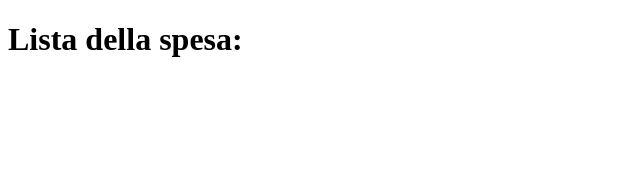
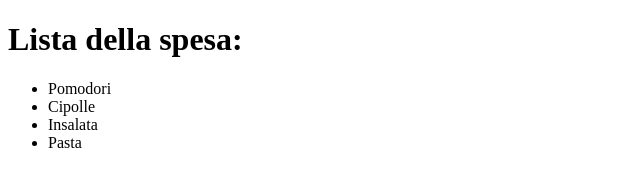
Before and after one commit to AdamBenDev/js-lista-spesa, a plain HTML site: page index.html in a window 1280 px wide. Shown: the whole page, without its empty margins (0-640 px from the left). Drawn offline with Linux system fonts and the light colour scheme.

Commit message:
length not lenght....

```diff
--- a/index.html
+++ b/index.html
@@ -4,13 +4,12 @@
     <meta charset="UTF-8">
     <meta http-equiv="X-UA-Compatible" content="IE=edge">
     <meta name="viewport" content="width=device-width, initial-scale=1.0">
-    <title>Document</title>
+    <title>Lista della spesa</title>
 </head>
 <body>
 
     <h1>Lista della spesa:</h1>
-	<ul id="lista"></ul>
-
+    <ul id="lista"></ul>
 
     <script src="./main.js"></script>
 </body>
--- a/main.js
+++ b/main.js
@@ -1,15 +1,27 @@
 /*Data una lista della spesa, stampare sulla pagina (anche brutalmente, basta che si vedano) gli elementi della lista individualmente con un ciclo while.*/
 
-//*Lista della spesa
+//!Lista della spesa
 
-let listaSpesa = ["Pomodori", "Cipolle", "Insalata", "Pasta" , "Pane" ]
+let listaSpesa = ["Pomodori", "Cipolle", "Insalata", "Pasta" ];
+
+//!seleziono l'html Element
+
+let listaHtml = document.getElementById("lista");
 
 
-//*ciclo while per stampare gli elementi della lista uno per uno
+//!ciclo while per stampare gli elementi della lista uno per uno
+
+
 let i = 0;
 
-while (i <listaSpesa.lenght) {
-    let elemento = listaSpesa[i];
-    let item = document.createElement("li");
-    item.textContent = elemento;
+while (i < listaSpesa.length) {
+
+    let elementoLista = document.createElement("li");
+
+    elementoLista.textContent = listaSpesa[i];
+
+    listaHtml.appendChild(elementoLista);
+
+    i++;
+
 }
```
